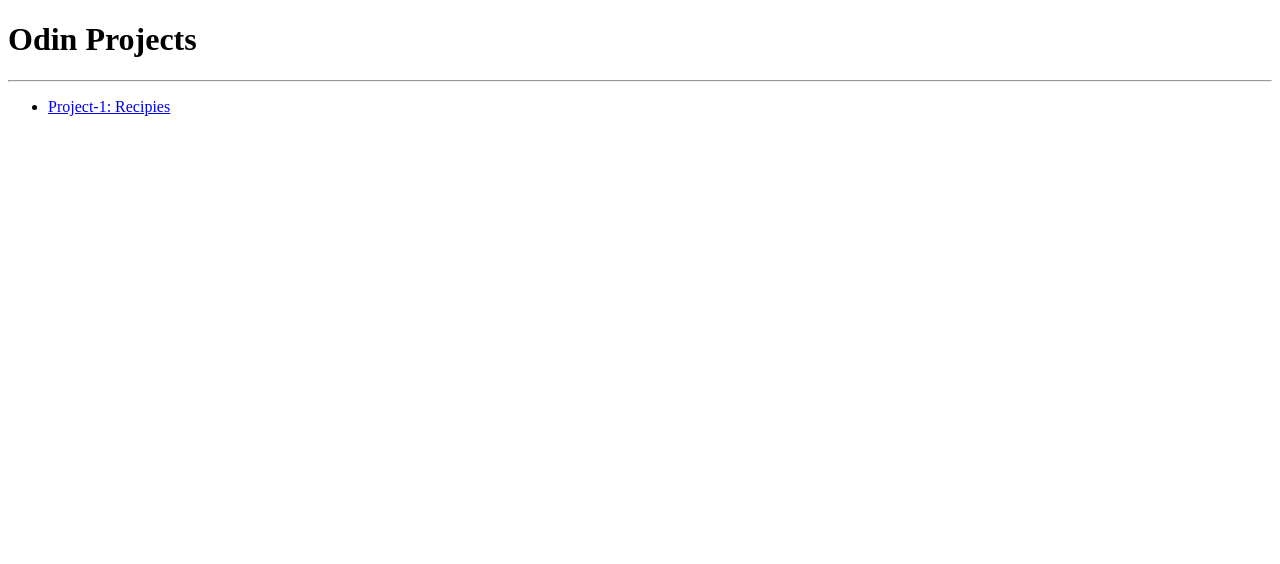
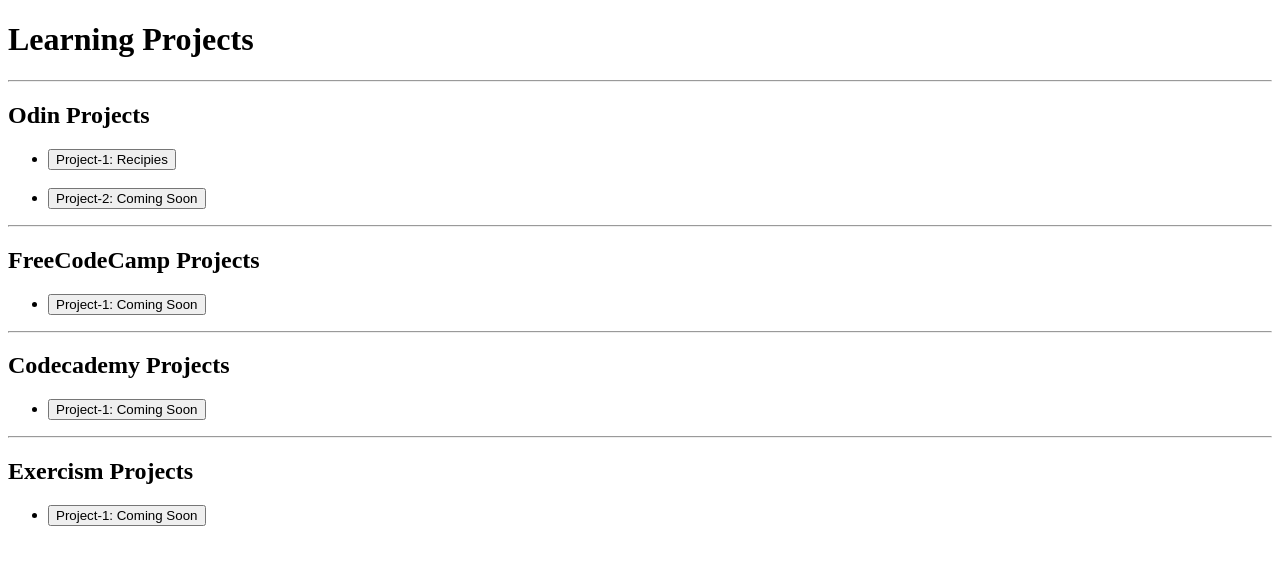
Before and after one commit to H-int0/Project-Recipes, a plain HTML site: page index.html in a window 1280 px wide. Drawn offline with Linux system fonts and the light colour scheme.

Commit message:
Restructured repository into a single workspace for multiple learning projects, update HTML interlinking, and add shared resource files.

```diff
--- a/index.html
+++ b/index.html
@@ -11,7 +11,7 @@
     <meta property="og:url" content="">
     <meta property="og:image" content="">
 
-    <title>Odin Projects</title>
+    <title>Learning Projects</title>
 
     <!-- favicon -->  <link rel="icon" type="" href="">
     <!-- preconnect --> <link rel="preconnect" href="">
@@ -22,10 +22,36 @@
   </head>
 
   <body>
-    <h1>Odin Projects</h1>
+    <h1>Learning Projects</h1>
     <hr>
-    <ul>
-      <li><a href="sys/p-1/index-p-1.html">Project-1: Recipies</a></li>
-    </ul>
+    <div>
+      <h2>Odin Projects</h2>
+      <ul>
+        <li><a href="sys1/dev-od/p1/index-p1.html"><button>Project-1: Recipies</button></a></li>
+        <br>
+        <li><a href="sys1/dev-od/p2/index-p2.html"><button>Project-2: Coming Soon</button></a></li>
+      </ul>
+    </div>
+    <hr>
+    <div>
+      <h2>FreeCodeCamp Projects</h2>
+      <ul>
+        <li><a href="sys1/dev-camp/p1/index-p1.html"><button>Project-1: Coming Soon</button></a></li>
+      </ul>
+    </div>
+    <hr>
+    <div>
+      <h2>Codecademy Projects</h2>
+      <ul>
+        <li><a href="sys1/dev-cadem/p1/index-p1.html"><button>Project-1: Coming Soon</button></a></li>
+      </ul>
+    </div>
+    <hr>
+    <div>
+      <h2>Exercism Projects</h2>
+      <ul>
+        <li><a href="sys1/dev-excer/p1/index-p1.html"><button>Project-1: Coming Soon</button></a></li>
+      </ul>
+    </div>
   </body>
 </html>
```
Also changed, not shown: sys/p-1/index-p-1.html (deleted, +0 -21 lines), sys1/dev-od/p1/index-p1.html (added, +22 -0 lines), sys1/dev-od/p1/vault-p1/rec-1.html (renamed from sys/p-1/vault-p-1/rec-1.html, +1 -1 lines), sys1/dev-od/p1/vault-p1/rec-2.html (renamed from sys/p-1/vault-p-1/rec-2.html, +1 -1 lines), sys1/dev-od/p1/vault-p1/rec-3.html (renamed from sys/p-1/vault-p-1/rec-3.html, +1 -1 lines), sys0/refer/ref.html (added), sys1/dev-cadem/p1/index-p1.html (added), sys1/dev-cadem/p2/index-p2.html (added), sys1/dev-camp/p1/index-p1.html (added), sys1/dev-camp/p2/index-p2.html (added), sys1/dev-excer/p1/index-p1.html (added), sys1/dev-excer/p2/index-p2.html (added), sys1/dev-od/p2/index-p2.html (added), 2 other files.
